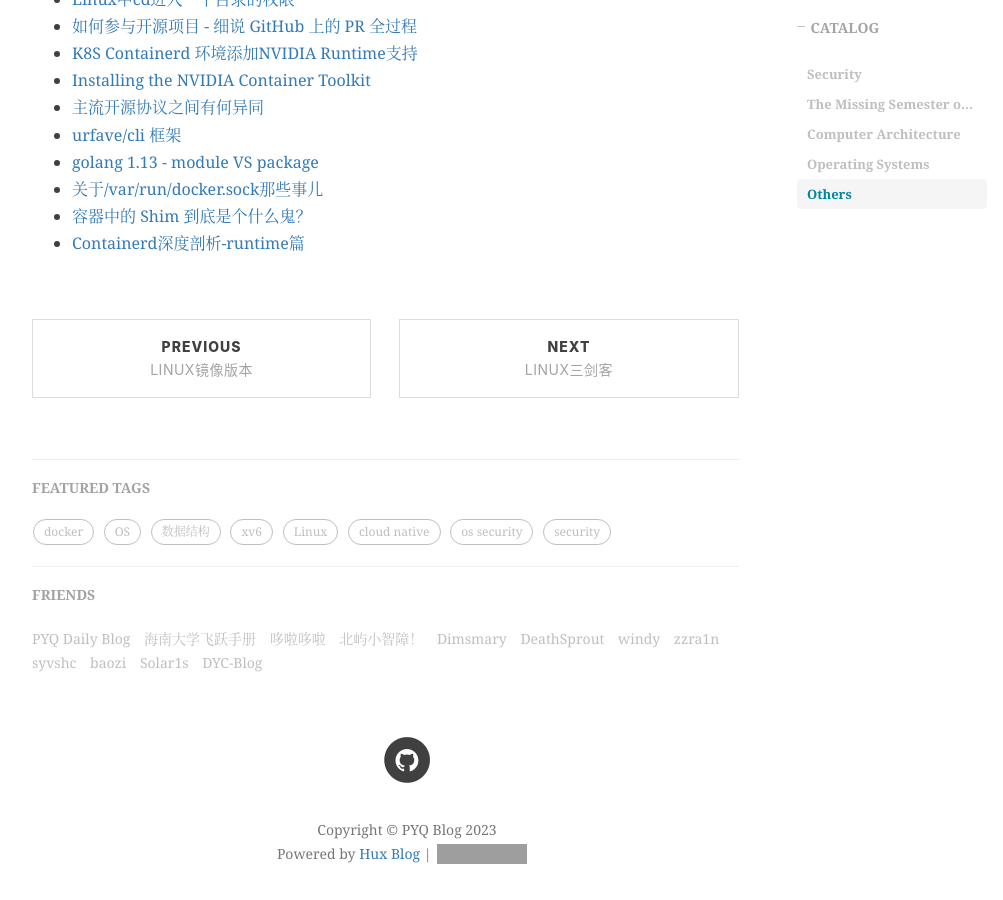
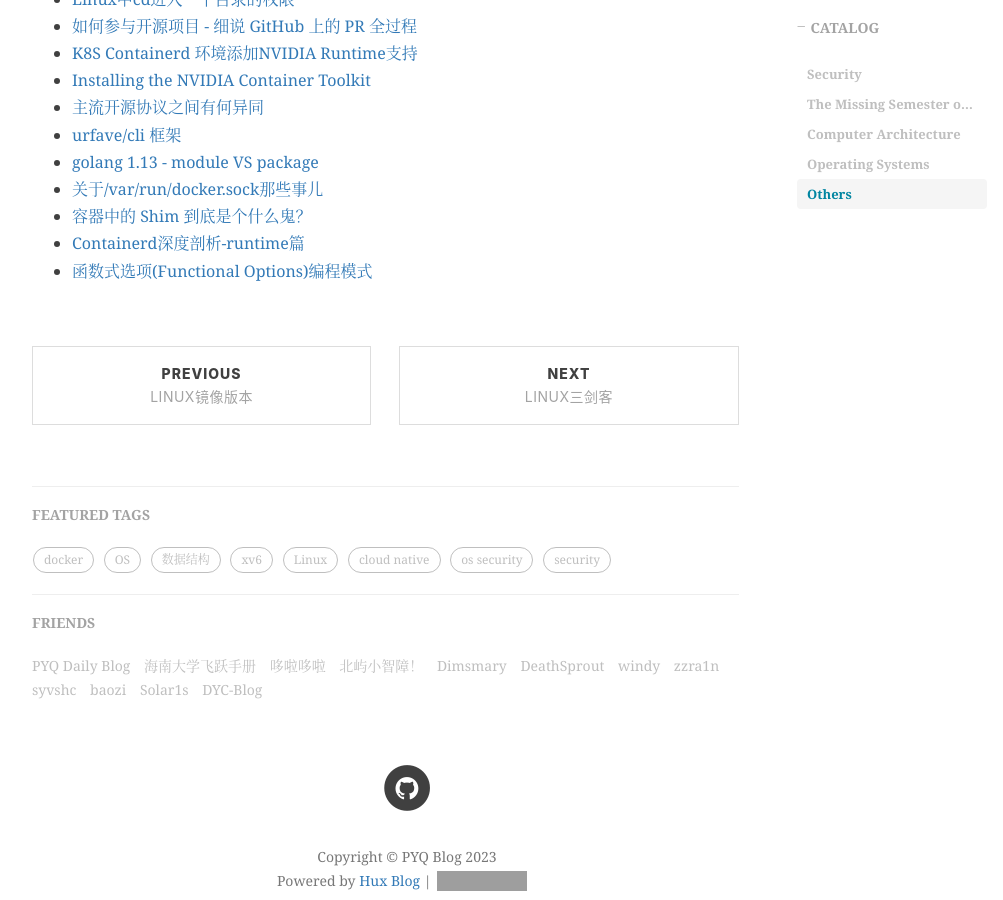
Before and after one commit to peng-yq/peng-yq.github.io, a Jekyll site: the page built from _posts/2022-10-04-good-blog-collection.md, in a window 1280 px wide and 900 px high, scrolled down 2335 px. Shown: the whole window, without its empty margins (233-1236 px from the left). Built offline with Jekyll 4.4.1, drawn with Linux system fonts in a browser that asks for light colours; nearby versions of some CDN libraries; formulas are drawn with MathJax 3; comment, search, counter and statistics services are not loaded; grey boxes are pictures that could not be loaded.

Commit message:
docs: update 2022-10-04-good-blog-collection.md

```diff
--- a/_posts/2022-10-04-good-blog-collection.md
+++ b/_posts/2022-10-04-good-blog-collection.md
@@ -68,3 +68,4 @@
 - [关于/var/run/docker.sock那些事儿](https://blog.csdn.net/qq_42997214/article/details/122990008)
 - [容器中的 Shim 到底是个什么鬼？](https://cloud.tencent.com/developer/article/1948155)
 - [Containerd深度剖析-runtime篇](https://cloud.tencent.com/developer/article/2154031)
+- [函数式选项(Functional Options)编程模式](https://zhuanlan.zhihu.com/p/436468481)
```
